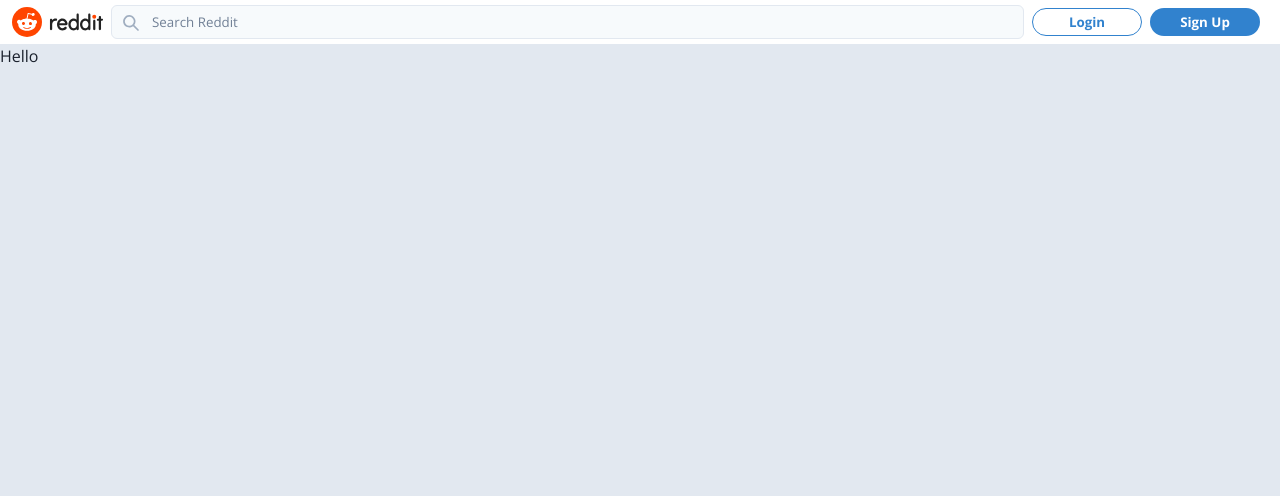
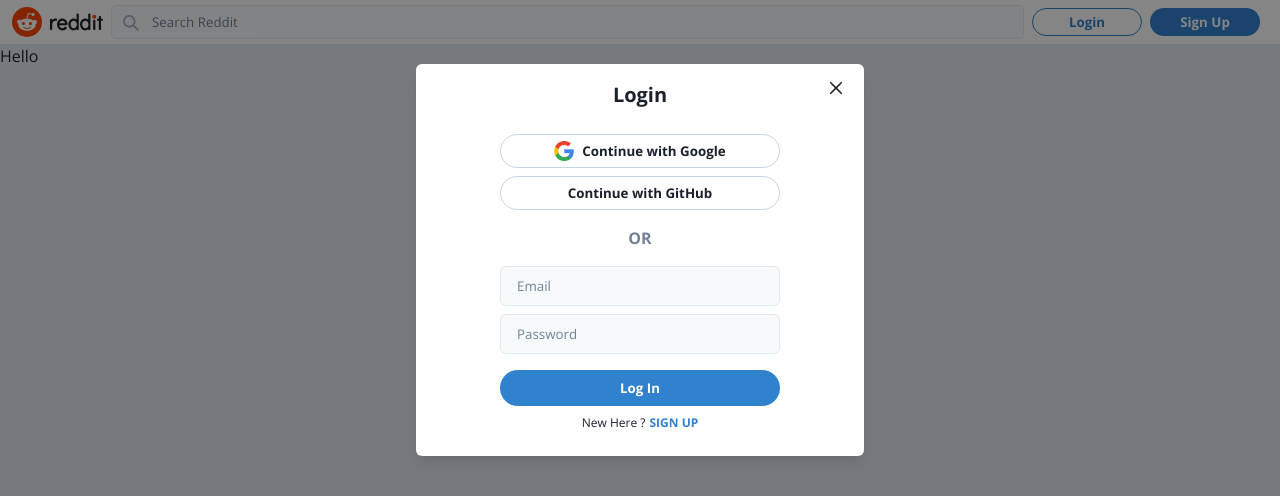
Before and after one commit to sutanarief/reddit-clone, a Next.js app: page / in a window 1280 px wide. Both pictures are taken after a click on the button "Login". Shown: the top 496 px of the page. Built offline with nearby package versions, Linux system fonts and the light colour scheme.

Commit message:
add modal login and signup

```diff
--- /dev/null
+++ b/src/atoms/authModalAtom.ts
@@ -0,0 +1,16 @@
+import { atom } from "recoil";
+
+export interface AuthModalState {
+  open: boolean;
+  view: "login" | "signup" | "resetPassword";
+}
+
+const defaultModalState: AuthModalState = {
+  open: false,
+  view: 'login'
+}
+
+export const authModalState = atom<AuthModalState>({
+  key: "authModalState",
+  default: defaultModalState
+})
--- /dev/null
+++ b/src/components/Modal/Auth/AuthInputs.tsx
@@ -0,0 +1,28 @@
+import { Flex } from '@chakra-ui/react';
+import React from 'react';
+import { useRecoilValue } from 'recoil';
+import { authModalState } from '../../../atoms/authModalAtom';
+import Login from './Login';
+import Signup from './Signup';
+
+type AuthInputsProps = {
+
+};
+
+const AuthInputs:React.FC<AuthInputsProps> = () => {
+  const modalState = useRecoilValue(authModalState)
+  return (
+    <Flex
+      direction="column"
+      align="center"
+      width="100%"
+      mt={4}
+    >
+      {modalState.view === 'login' && <Login/>}
+      {modalState.view === 'signup' && <Signup/>}
+      {/* <Login/> */}
+      {/* <Signup/> */}
+    </Flex>
+  )
+}
+export default AuthInputs;
--- /dev/null
+++ b/src/components/Modal/Auth/AuthModal.tsx
@@ -0,0 +1,64 @@
+import {
+  useDisclosure,
+  Button,
+  Modal,
+  ModalOverlay,
+  ModalContent,
+  ModalHeader,
+  ModalCloseButton,
+  ModalBody,
+  ModalFooter,
+  Flex,
+  Text} from '@chakra-ui/react';
+import React from 'react';
+import { useRecoilState } from 'recoil';
+import { authModalState } from '../../../atoms/authModalAtom';
+import AuthInputs from './AuthInputs';
+import OAuthButton from './OAuthButton';
+
+const AuthModal:React.FC = () => {
+  const [modalState, setModalState] = useRecoilState(authModalState)
+
+  const handleClose = () => {
+    setModalState((prev) => ({
+      ...prev,
+      open: false
+    }))
+  }
+  return (
+    <>
+      <Modal isOpen={modalState.open} onClose={handleClose}>
+        <ModalOverlay />
+        <ModalContent>
+          <ModalHeader textAlign="center">
+            {modalState.view === 'login' && 'Login'}
+            {modalState.view === 'signup' && 'Sign Up'}
+            {modalState.view === 'resetPassword' && 'Reset Password'}
+          </ModalHeader>
+          <ModalCloseButton />
+          <ModalBody
+            display="flex"
+            flexDirection="column"
+            alignItems="center"
+            justifyContent="center"
+            pb={6}
+          >
+            <Flex
+              direction="column"
+              align="center"
+              justify="center"
+              width="70%"
+              // border="1px solid red"
+            >
+              <OAuthButton/>
+              <Text color="gray.500" fontWeight={700}>OR</Text>
+              <AuthInputs/>
+              {/* <ResetPassword/> */}
+            </Flex>
+          </ModalBody>
+        </ModalContent>
+      </Modal>
+    </>
+  )
+}
+export default AuthModal;
--- /dev/null
+++ b/src/components/Modal/Auth/Login.tsx
@@ -0,0 +1,102 @@
+import { Button, Flex, Input, Text } from '@chakra-ui/react';
+import React, { useState } from 'react';
+import { useSetRecoilState } from 'recoil';
+import { authModalState } from '../../../atoms/authModalAtom';
+
+type LoginProps = {
+
+};
+
+const Login:React.FC<LoginProps> = () => {
+  const setAuthModalState = useSetRecoilState(authModalState)
+  const [loginForm, setLoginForm] = useState({
+    email: "",
+    password: ""
+  })
+
+  const onChange = (e: React.ChangeEvent<HTMLInputElement>) => {
+    setLoginForm((prev) => ({
+      ...prev,
+      [e.target.name]: [e.target.value]
+    }))
+  }
+
+  const onSubmit = () => {
+
+  }
+
+  return (
+    <form onSubmit={onSubmit}>
+      <Input
+        required
+        name="email"
+        placeholder="Email"
+        type="email"
+        mb={2}
+        onChange={onChange}
+        fontSize="10pt"
+        _placeholder={{ color: "gray.500"}}
+        _hover={{
+          bg: "white",
+          border: "1px solid",
+          borderColor: "blue.500"
+        }}
+        _focus={{
+          outline: "none",
+          bg: "white",
+          border: "1px solid",
+          borderColor: "blue.500"
+        }}
+        bg="gray.50"
+      />
+      <Input
+        required
+        name="password"
+        placeholder="Password"
+        type="password"
+        mb={2}
+        onChange={onChange}
+        fontSize="10pt"
+        _placeholder={{ color: "gray.500"}}
+        _hover={{
+          bg: "white",
+          border: "1px solid",
+          borderColor: "blue.500"
+        }}
+        _focus={{
+          outline: "none",
+          bg: "white",
+          border: "1px solid",
+          borderColor: "blue.500"
+        }}
+        bg="gray.50"
+      />
+      <Button
+        type="submit"
+        width="100%"
+        height="36px"
+        mt={2}
+        mb={2}
+      >
+        Log In
+      </Button>
+      <Flex fontSize="9pt" justifyContent="center">
+        <Text mr={1}>New Here ?</Text>
+        <Text
+          color="blue.500"
+          fontWeight={700}
+          cursor="pointer"
+          onClick={() =>
+            setAuthModalState((prev) => ({
+              ...prev,
+              view: "signup"
+            }))
+          }
+        >
+          SIGN UP
+        </Text>
+      </Flex>
+    </form>
+  )
+}
+export default Login;
--- /dev/null
+++ b/src/components/Modal/Auth/OAuthButton.tsx
@@ -0,0 +1,20 @@
+import { Button, Flex, Image } from '@chakra-ui/react';
+import React from 'react';
+
+type OAuthButtonProps = {
+
+};
+
+const OAuthButton:React.FC<OAuthButtonProps> = () => {
+
+  return (
+    <Flex direction="column" width="100%" mb={4}>
+      <Button variant="oauth" mb={2}>
+        <Image src="/images/googlelogo.png" height="20px" mr={2}/>
+        Continue with Google
+      </Button>
+      <Button variant={"oauth"}>Continue with GitHub</Button>
+    </Flex>
+  )
+}
+export default OAuthButton;
--- /dev/null
+++ b/src/components/Modal/Auth/Signup.tsx
@@ -0,0 +1,148 @@
+import { Button, Flex, Input, Text } from '@chakra-ui/react';
+import React, { useState } from 'react';
+import { useSetRecoilState } from 'recoil';
+import { authModalState } from '../../../atoms/authModalAtom';
+
+type SignupProps = {
+
+};
+
+const Signup:React.FC<SignupProps> = () => {
+  const setAuthModalState = useSetRecoilState(authModalState)
+  const [signupForm, setSignupForm] = useState({
+    email: "",
+    password: "",
+    confirmPassword: "",
+    username: ""
+  })
+
+  const onChange = (e: React.ChangeEvent<HTMLInputElement>) => {
+    setSignupForm((prev) => ({
+      ...prev,
+      [e.target.name]: [e.target.value]
+    }))
+  }
+
+  const onSubmit = () => {
+
+  }
+
+  return (
+    <form onSubmit={onSubmit}>
+      <Input
+        required
+        name="email"
+        placeholder="Email"
+        type="email"
+        mb={2}
+        onChange={onChange}
+        fontSize="10pt"
+        _placeholder={{ color: "gray.500"}}
+        _hover={{
+          bg: "white",
+          border: "1px solid",
+          borderColor: "blue.500"
+        }}
+        _focus={{
+          outline: "none",
+          bg: "white",
+          border: "1px solid",
+          borderColor: "blue.500"
+        }}
+        bg="gray.50"
+      />
+      <Input
+        required
+        name="username"
+        placeholder="Username"
+        type="text"
+        mb={2}
+        onChange={onChange}
+        fontSize="10pt"
+        _placeholder={{ color: "gray.500"}}
+        _hover={{
+          bg: "white",
+          border: "1px solid",
+          borderColor: "blue.500"
+        }}
+        _focus={{
+          outline: "none",
+          bg: "white",
+          border: "1px solid",
+          borderColor: "blue.500"
+        }}
+        bg="gray.50"
+      />
+      <Input
+        required
+        name="password"
+        placeholder="Password"
+        type="password"
+        mb={2}
+        onChange={onChange}
+        fontSize="10pt"
+        _placeholder={{ color: "gray.500"}}
+        _hover={{
+          bg: "white",
+          border: "1px solid",
+          borderColor: "blue.500"
+        }}
+        _focus={{
+          outline: "none",
+          bg: "white",
+          border: "1px solid",
+          borderColor: "blue.500"
+        }}
+        bg="gray.50"
+      />
+      <Input
+        required
+        name="confirmPassword"
+        placeholder="Confirm Password"
+        type="password"
+        mb={2}
+        onChange={onChange}
+        fontSize="10pt"
+        _placeholder={{ color: "gray.500"}}
+        _hover={{
+          bg: "white",
+          border: "1px solid",
+          borderColor: "blue.500"
+        }}
+        _focus={{
+          outline: "none",
+          bg: "white",
+          border: "1px solid",
+          borderColor: "blue.500"
+        }}
+        bg="gray.50"
+      />
+      <Button
+        type="submit"
+        width="100%"
+        height="36px"
+        mt={2}
+        mb={2}
+      >
+        Sign Up
+      </Button>
+      <Flex fontSize="9pt" justifyContent="center">
+        <Text mr={1}>Already a redditor ?</Text>
+        <Text
+          color="blue.500"
+          fontWeight={700}
+          cursor="pointer"
+          onClick={() =>
+            setAuthModalState((prev) => ({
+              ...prev,
+              view: "login"
+            }))
+          }
+        >
+        LOGIN
+        </Text>
+      </Flex>
+    </form>
+  )
+}
+export default Signup;
--- a/src/components/Navbar/RightContent/AuthButton.tsx
+++ b/src/components/Navbar/RightContent/AuthButton.tsx
@@ -1,8 +1,10 @@
 import { Button } from '@chakra-ui/react';
 import React from 'react';
+import { useSetRecoilState } from 'recoil';
+import { authModalState } from '../../../atoms/authModalAtom';
 
 const AuthButton:React.FC = () => {
-
+  const setAuthModalState = useSetRecoilState(authModalState)
   return (
     <>
       <Button
@@ -11,6 +13,7 @@
         display={{ base: "none", sm: "flex"}}
         width={{ base: "70px", md: "110px"}}
         mr={2}
+        onClick={() => setAuthModalState({ open: true, view: "login" })}
       >
         Login
       </Button>
@@ -19,6 +22,7 @@
         display={{ base: "none", sm: "flex"}}
         width={{ base: "70px", md: "110px"}}
         mr={2}
+        onClick={() => setAuthModalState({ open: true, view: "signup" })}
       >
         Sign Up
       </Button>
--- a/src/components/Navbar/RightContent/RightContent.tsx
+++ b/src/components/Navbar/RightContent/RightContent.tsx
@@ -1,5 +1,6 @@
 import { Flex } from '@chakra-ui/react';
 import React from 'react';
+import AuthModal from '../../Modal/Auth/AuthModal';
 import AuthButton from './AuthButton';
 
 type RightContentProps = {
@@ -10,7 +11,7 @@
 
   return (
     <>
-      {/* <AuthModal/> */}
+      <AuthModal/>
       <Flex justify="center" align="center">
         <AuthButton/>
       </Flex>
--- a/src/pages/_app.tsx
+++ b/src/pages/_app.tsx
@@ -3,15 +3,18 @@
 import { ChakraProvider } from '@chakra-ui/react'
 import { theme } from '../chakra/theme'
 import Layout from '../components/Layout/Layout'
+import { RecoilRoot } from 'recoil'
 
 
 function MyApp({ Component, pageProps }: AppProps) {
   return (
-    <ChakraProvider theme={theme}>
-      <Layout>
-        <Component {...pageProps} />
-      </Layout>
-    </ChakraProvider>
+    <RecoilRoot>
+      <ChakraProvider theme={theme}>
+        <Layout>
+          <Component {...pageProps} />
+        </Layout>
+      </ChakraProvider>
+    </RecoilRoot>
   )
 }
 
```
